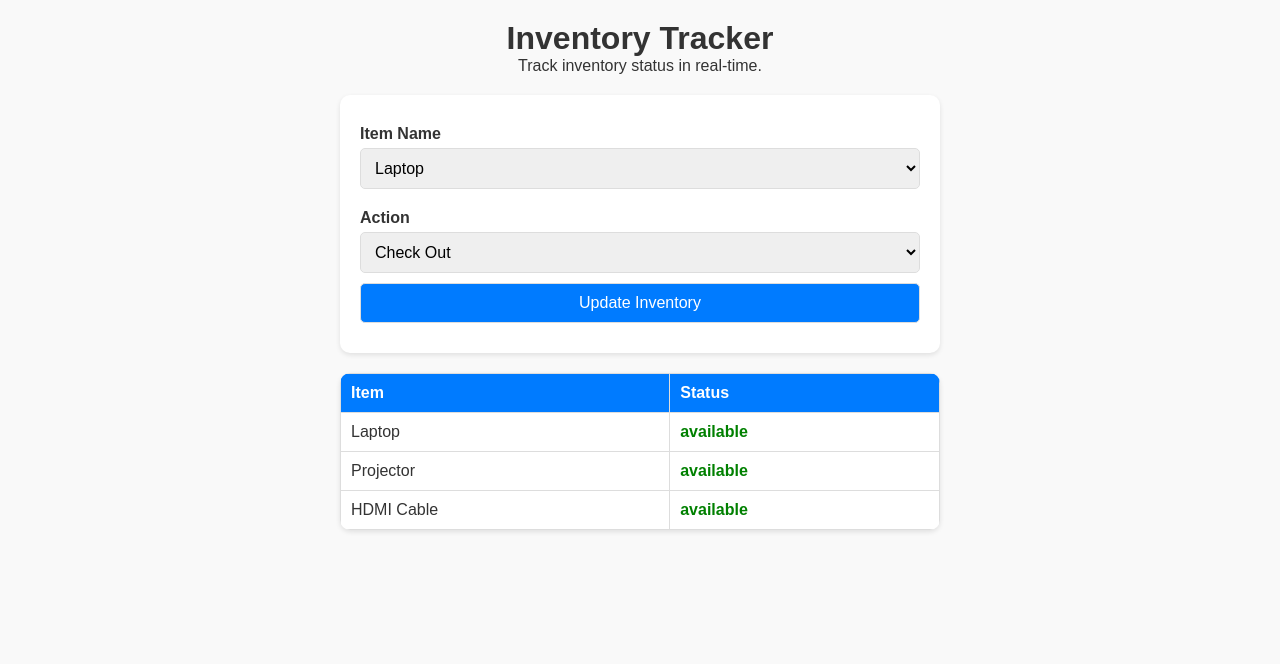
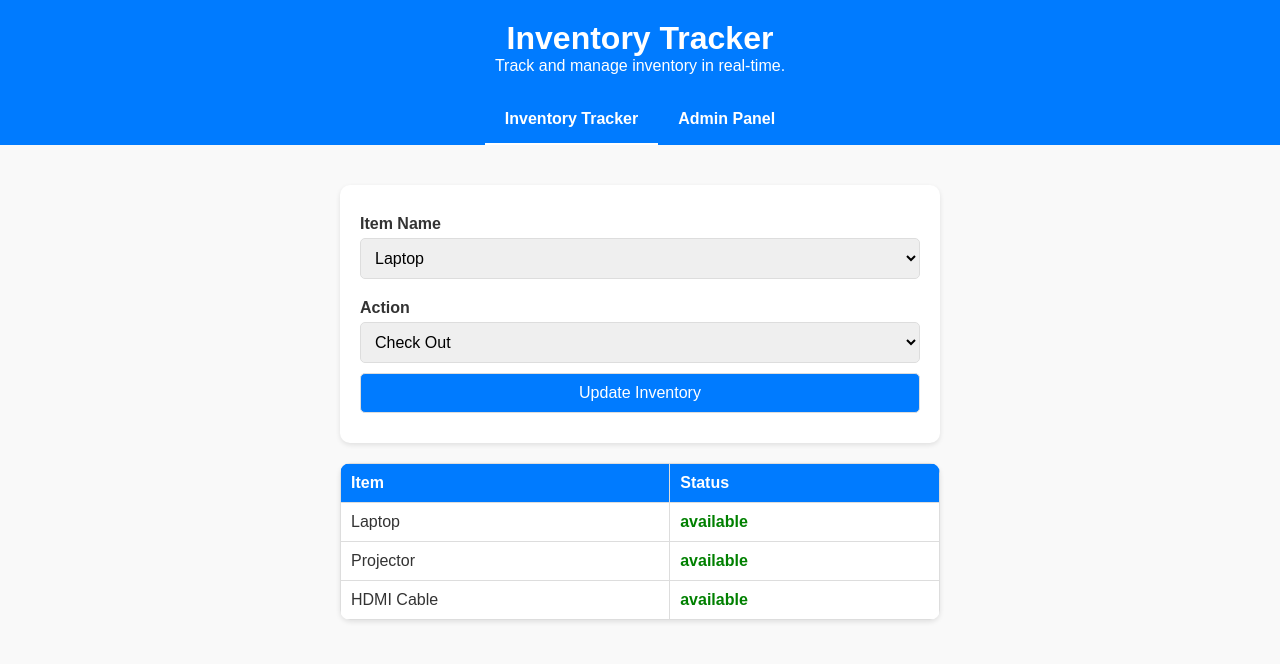
Before and after one commit to JaydenDafoeDunn/InventoryTracker, a plain HTML site: page index.html in a window 1280 px wide. Drawn offline with Linux system fonts and the light colour scheme.

Commit message:
Update index.html
Added admin panel

```diff
--- a/index.html
+++ b/index.html
@@ -3,7 +3,7 @@
 <head>
   <meta charset="UTF-8">
   <meta name="viewport" content="width=device-width, initial-scale=1.0">
-  <title>Mobile-Friendly Inventory Tracker</title>
+  <title>Inventory Tracker</title>
   <style>
     * {
       margin: 0;
@@ -13,19 +13,51 @@
 
     body {
       font-family: Arial, sans-serif;
-      padding: 20px;
       background-color: #f9f9f9;
       color: #333;
     }
 
     header {
       text-align: center;
-      margin-bottom: 20px;
+      padding: 20px;
+      background-color: #007BFF;
+      color: white;
+    }
+
+    nav {
+      display: flex;
+      justify-content: center;
+      background: #007BFF;
+    }
+
+    nav a {
+      padding: 15px 20px;
+      text-decoration: none;
+      color: white;
+      font-weight: bold;
+      border-bottom: 2px solid transparent;
+      transition: border-color 0.3s;
+    }
+
+    nav a.active {
+      border-color: #fff;
+    }
+
+    nav a:hover {
+      border-color: #fff;
+    }
+
+    .container {
+      padding: 20px;
+    }
+
+    .hidden {
+      display: none;
     }
 
     .form-container, .table-container {
       max-width: 600px;
-      margin: 0 auto;
+      margin: 20px auto;
       box-shadow: 0 2px 5px rgba(0, 0, 0, 0.1);
       border-radius: 10px;
       background: #fff;
@@ -34,7 +66,6 @@
 
     .form-container {
       padding: 20px;
-      margin-bottom: 20px;
     }
 
     label {
@@ -99,10 +130,19 @@
 <body>
   <header>
     <h1>Inventory Tracker</h1>
-    <p>Track inventory status in real-time.</p>
+    <p>Track and manage inventory in real-time.</p>
   </header>
 
-  <!-- Form to Check In/Out Items -->
+  <!-- Navigation -->
+  <nav>
+    <a href="#" id="tracker-tab" class="active">Inventory Tracker</a>
+    <a href="#" id="admin-tab">Admin Panel</a>
+  </nav>
+
+  <!-- Content -->
+  <div class="container">
+    <!-- Inventory Tracker Section -->
+    <div id="tracker-section">
       <div class="form-container">
         <form id="inventory-form">
           <label for="item-name">Item Name</label>
@@ -120,7 +160,6 @@
         </form>
       </div>
 
-  <!-- Table Displaying Inventory -->
       <div class="table-container">
         <table>
           <thead>
@@ -134,6 +173,20 @@
           </tbody>
         </table>
       </div>
+    </div>
+
+    <!-- Admin Panel Section -->
+    <div id="admin-section" class="hidden">
+      <div class="form-container">
+        <form id="admin-form">
+          <label for="new-item-name">New Item Name</label>
+          <input type="text" id="new-item-name" placeholder="Enter item name" required>
+
+          <button type="submit">Add Item</button>
+        </form>
+      </div>
+    </div>
+  </div>
 
   <script src="script.js"></script>
 </body>
```
Lines whose indentation alone changed are shown as unchanged.
